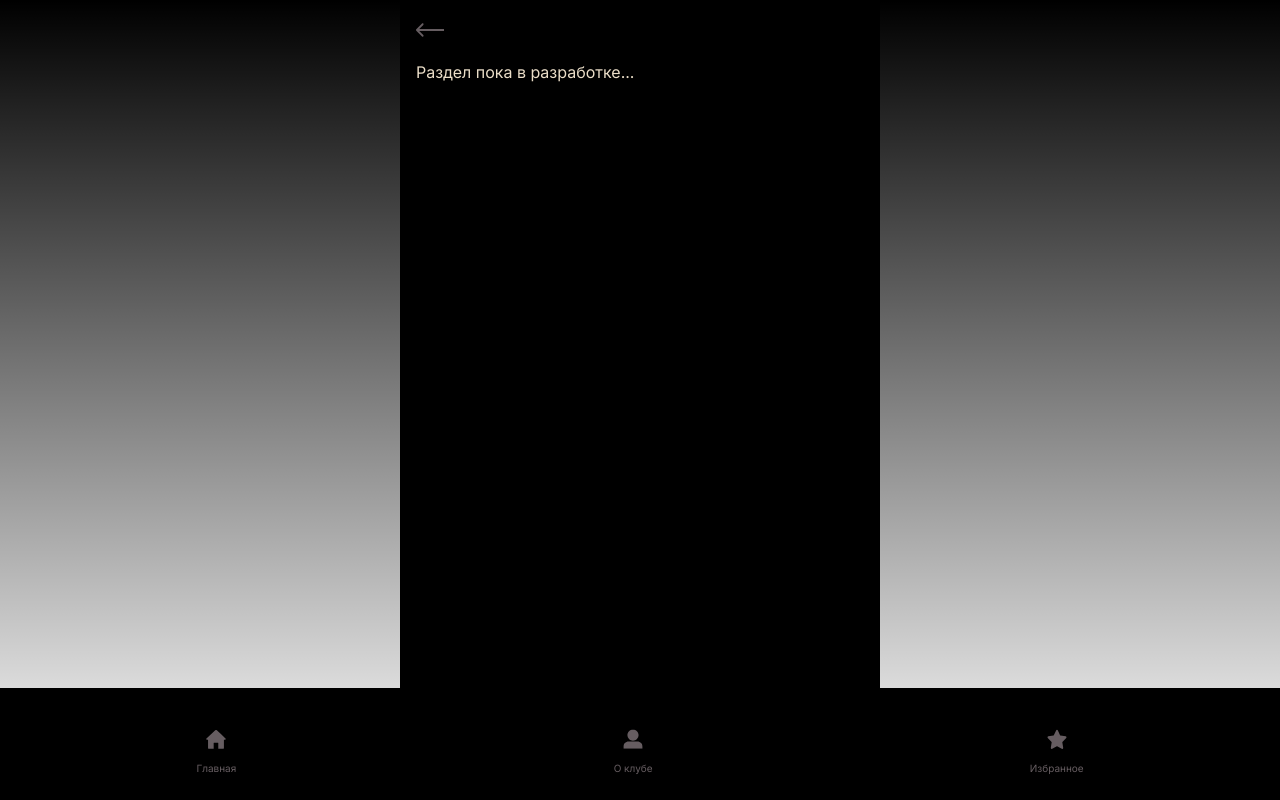
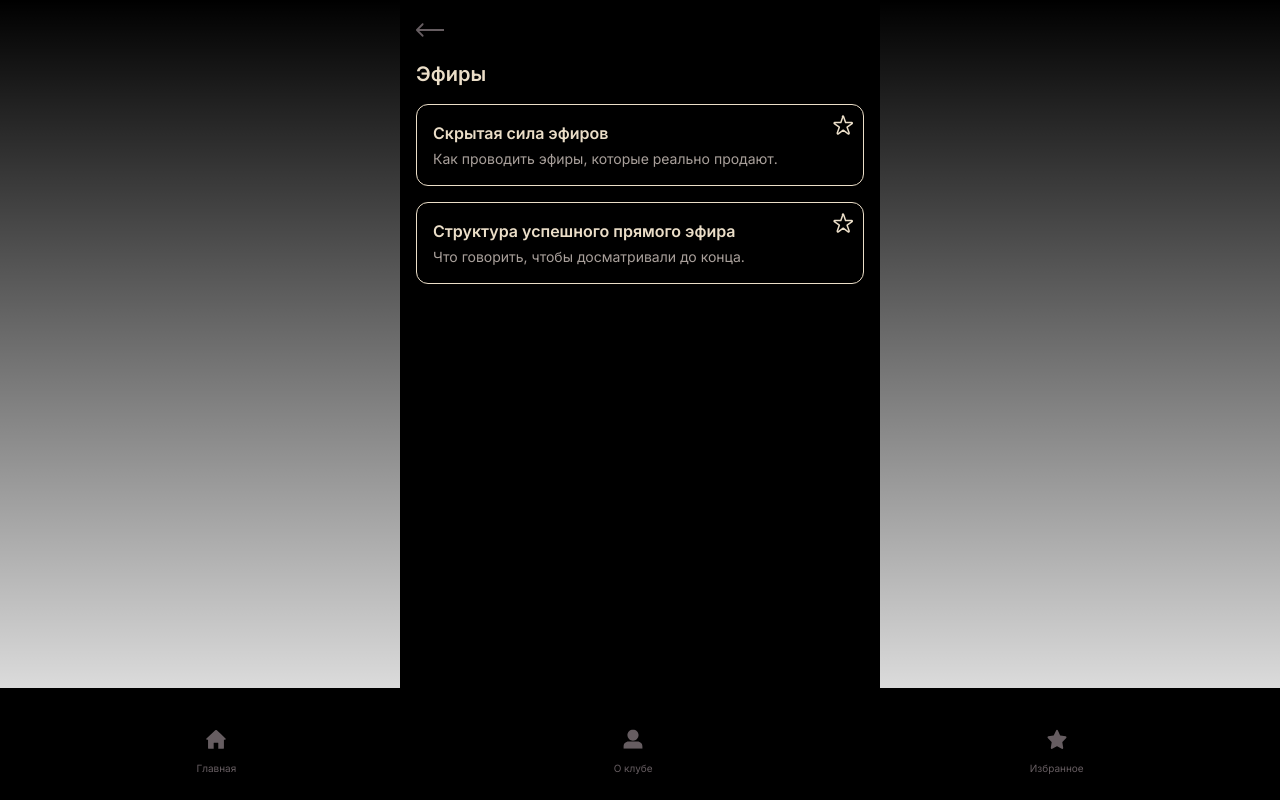
Before and after one commit to nakovalskaya/club-nav, a Next.js app: page /efiry in a window 1280 px wide. Built offline with nearby package versions, Linux system fonts and the light colour scheme.

Commit message:
оришл

```diff
--- a/app/efiry/page.tsx
+++ b/app/efiry/page.tsx
@@ -1,15 +1,64 @@
 'use client';
 import { useRouter } from 'next/navigation';
+import { useFavorites } from '../hooks/useFavorites';
+
+export const cards = [
+  {
+    id: 'efiry-1',
+    title: 'Скрытая сила эфиров',
+    description: 'Как проводить эфиры, которые реально продают.',
+    recommended: true, // 💡 попадёт на главную
+  },
+  {
+    id: 'efiry-2',
+    title: 'Структура успешного прямого эфира',
+    description: 'Что говорить, чтобы досматривали до конца.',
+  },
+];
 
 export default function EfiryPage() {
   const router = useRouter();
+  const { isFavorite, toggleFavorite } = useFavorites();
 
   return (
     <main className="min-h-screen bg-black text-[#EBDEC8] p-4">
       <button onClick={() => router.back()} className="mb-4">
         <img src="/back.svg" alt="Назад" className="w-7 h-7" />
       </button>
-      <p>Раздел пока в разработке...</p>
+      <h1 className="text-xl font-semibold mb-4">Эфиры</h1>
+
+      <div className="space-y-4">
+        {cards.map(({ id, title, description }) => {
+          const fav = isFavorite(id);
+          return (
+            <div key={id} className="p-4 border border-[#EBDEC8] rounded-xl relative">
+              <button
+                onClick={() => toggleFavorite(id)}
+                className="absolute top-2 right-2 transition-transform duration-300"
+              >
+                <svg
+                  xmlns="http://www.w3.org/2000/svg"
+                  viewBox="0 0 24 24"
+                  fill="none"
+                  stroke="#EBDEC8"
+                  className={`w-6 h-6 transform transition-all duration-500 ease-in-out ${
+                    fav ? 'fill-[#EBDEC8] rotate-[360deg] scale-110 drop-shadow-glow' : 'scale-100'
+                  }`}
+                >
+                  <path
+                    strokeLinecap="round"
+                    strokeLinejoin="round"
+                    strokeWidth="1.5"
+                    d="M11.48 3.499c.2-.58.84-.58 1.04 0l2.05 5.937h6.144c.59 0 .83.76.36 1.1l-4.97 3.61 2.05 5.94c.2.58-.48 1.06-.97.71l-4.97-3.61-4.97 3.61c-.5.35-1.17-.13-.97-.71l2.05-5.94-4.97-3.61c-.47-.34-.23-1.1.36-1.1h6.14l2.05-5.94z"
+                  />
+                </svg>
+              </button>
+              <h3 className="text-base font-semibold mb-1">{title}</h3>
+              <p className="text-sm text-[#a9a09b]">{description}</p>
+            </div>
+          );
+        })}
+      </div>
     </main>
   );
 }
```
